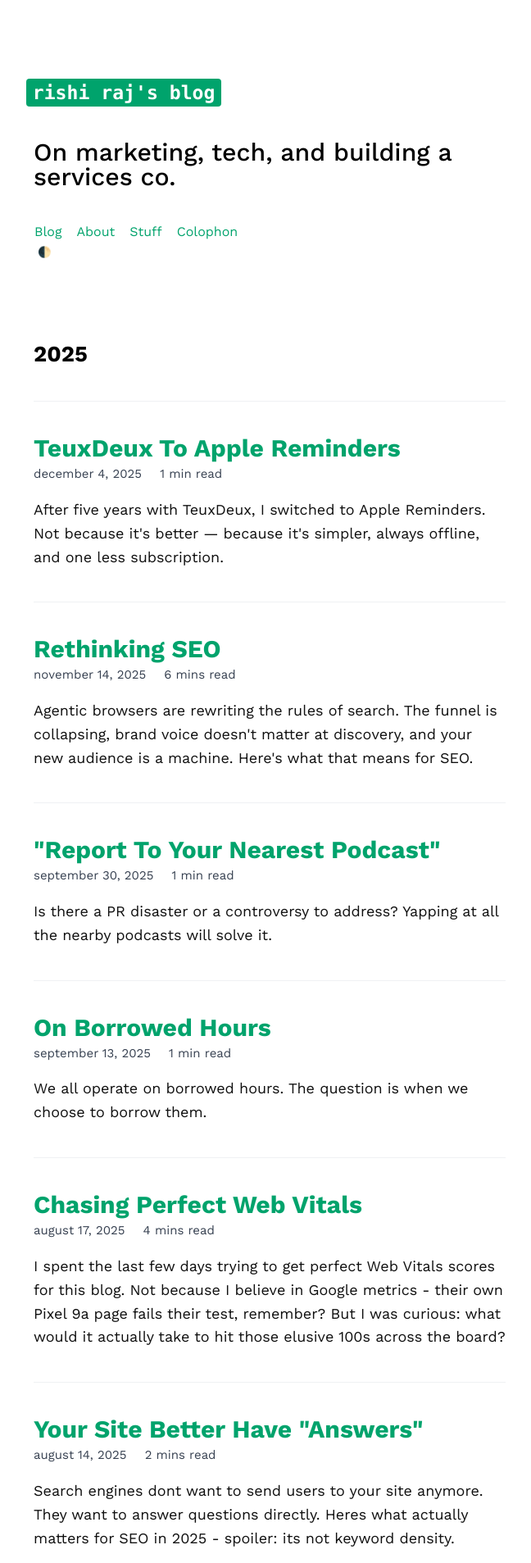
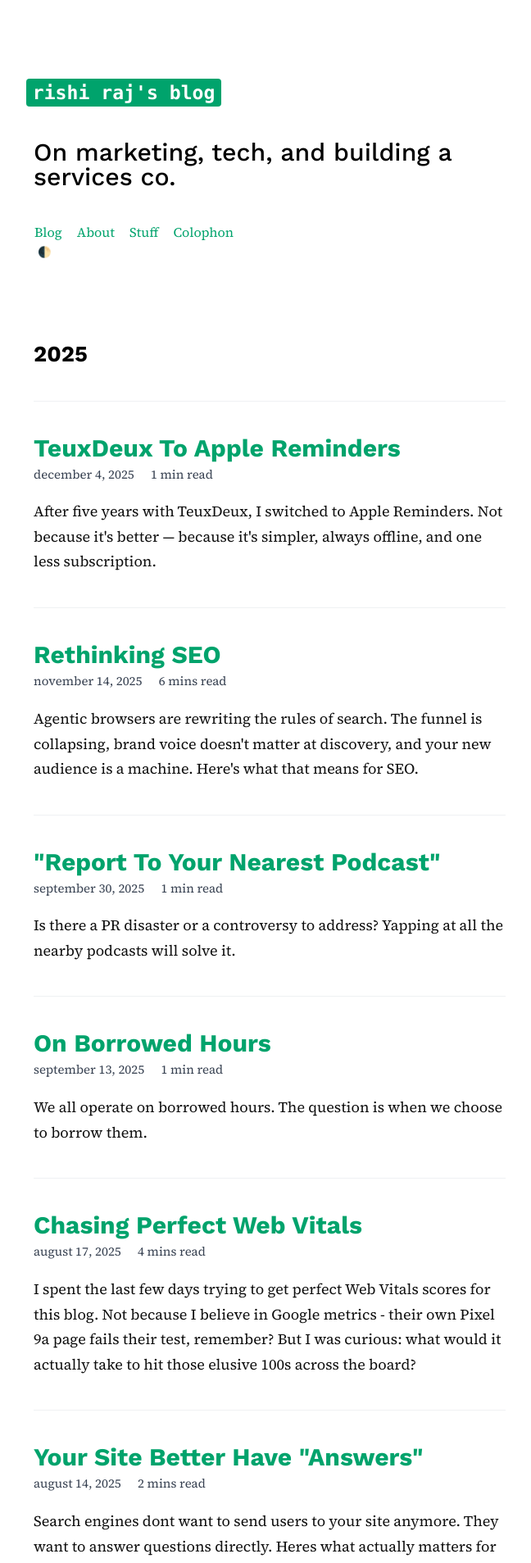
Before and after one commit to talkxo/rishiraj-blog-machine, a Jekyll site: the page built from index.html, in a window 1280 px wide. Shown: the top 1907 px of the page at 82% size, without its empty margins (311-959 px from the left). Built offline with Jekyll 4.4.1, drawn with Linux system fonts in a browser that asks for light colours.

Commit message:
style: update typography to Source Serif 4 and adjust global line-height

```diff
--- a/_includes/head.html
+++ b/_includes/head.html
@@ -434,17 +434,17 @@
 
   <!-- DNS prefetch for external domains -->
 
-  <!-- Google Fonts - Work Sans -->
+  <!-- Google Fonts -->
   <link rel="preconnect" href="https://fonts.googleapis.com">
   <link rel="preconnect" href="https://fonts.gstatic.com" crossorigin>
-  <link rel="preload" href="https://fonts.googleapis.com/css2?family=Work+Sans:wght@400;500;700&display=swap" as="style" onload="this.onload=null;this.rel='stylesheet'">
+  <link rel="preload" href="https://fonts.googleapis.com/css2?family=Source+Serif+4:ital,opsz,wght@0,8..60,300;0,8..60,400;0,8..60,500;0,8..60,700;1,8..60,400&family=Work+Sans:wght@400;500;700&display=swap" as="style" onload="this.onload=null;this.rel='stylesheet'">
   <noscript>
-    <link rel="stylesheet" href="https://fonts.googleapis.com/css2?family=Work+Sans:wght@400;500;700&display=swap">
+    <link rel="stylesheet" href="https://fonts.googleapis.com/css2?family=Source+Serif+4:ital,opsz,wght@0,8..60,300;0,8..60,400;0,8..60,500;0,8..60,700;1,8..60,400&family=Work+Sans:wght@400;500;700&display=swap">
   </noscript>
 
   <style>
-    /* Work Sans Font Import */
-    @import url('https://fonts.googleapis.com/css2?family=Work+Sans:wght@400;500;700&display=swap');
+    /* Fonts Import */
+    @import url('https://fonts.googleapis.com/css2?family=Source+Serif+4:ital,opsz,wght@0,8..60,300;0,8..60,400;0,8..60,500;0,8..60,700;1,8..60,400&family=Work+Sans:wght@400;500;700&display=swap');
 
     /* Critical CSS for LCP/CLS optimization */
     :root {
@@ -471,8 +471,8 @@
 
     /* Font definitions with CLS prevention */
     body {
-      font-family: 'Work Sans', -apple-system, BlinkMacSystemFont, 'Segoe UI', Roboto, sans-serif;
-      font-weight: 300; /* Light */
+      font-family: 'Source Serif 4', 'Source Serif Pro', Georgia, serif;
+      font-weight: 400; /* Regular */
       margin: 0;
       padding: 0;
       background: var(--color-bg);
@@ -503,9 +503,9 @@
 
     /* Critical content area */
     .c-archives__description {
-      font-family: 'Work Sans', -apple-system, BlinkMacSystemFont, 'Segoe UI', Roboto, sans-serif;
-      font-weight: 300; /* Light */
-      line-height: 1.6;
+      font-family: 'Source Serif 4', 'Source Serif Pro', Georgia, serif;
+      font-weight: 400; /* Regular */
+      line-height: 1.7;
       color: var(--color-text);
       contain: layout style;
     }
@@ -523,7 +523,7 @@
 
     /* Ensure consistent line heights to prevent CLS */
     body {
-      line-height: 1.6;
+      line-height: 1.7;
     }
 
     h1, h2, h3, h4, h5, h6 {
@@ -643,8 +643,9 @@
       if ('fonts' in document) {
         // Load fonts
         var fontPromises = [
-          document.fonts.load('400 16px "Work Sans"'),
-          document.fonts.load('700 16px "Work Sans"')
+          document.fonts.load('400 16px "Source Serif 4"'),
+          document.fonts.load('700 16px "Source Serif 4"'),
+          document.fonts.load('500 16px "Work Sans"')
         ];
 
         // Mark fonts as loaded when ready
--- a/_layouts/default.html
+++ b/_layouts/default.html
@@ -27,8 +27,9 @@
       window.addEventListener('load', function() {
         if ('fonts' in document) {
           Promise.all([
-            document.fonts.load('400 1em "Work Sans"'),
-            document.fonts.load('700 1em "Work Sans"')
+            document.fonts.load('400 1em "Source Serif 4"'),
+            document.fonts.load('700 1em "Source Serif 4"'),
+            document.fonts.load('400 1em "Work Sans"')
           ]).then(function() {
             document.documentElement.classList.add('fonts-loaded');
             console.log('Critical fonts loaded');
--- a/_sass/components/_article.scss
+++ b/_sass/components/_article.scss
@@ -50,8 +50,8 @@
 
 .c-article__main {
     @include fs--body;
-    font-family: 'Work Sans', -apple-system, BlinkMacSystemFont, 'Segoe UI', Roboto, sans-serif;
-    font-weight: 300; /* Light */
+    font-family: 'Source Serif 4', 'Source Serif Pro', Georgia, serif;
+    font-weight: 400; /* Regular */
 
     margin-bottom: 3rem; // 50px
     color: var(--color-text, #404040);
--- a/_sass/components/_page.scss
+++ b/_sass/components/_page.scss
@@ -110,7 +110,7 @@
     @include fs--body;
     color: var(--color-muted);
     margin-bottom: 2rem;
-    line-height: 1.6;
+    line-height: 1.7;
 
     a {
         color: var(--color-accent);
--- a/_sass/helpers/_mixins.scss
+++ b/_sass/helpers/_mixins.scss
@@ -21,7 +21,7 @@
 }
 
 @mixin ff--serif($font-weight: normal) {
-    font-family: 'Work Sans', -apple-system, BlinkMacSystemFont, 'Segoe UI', Roboto, sans-serif;
+    font-family: 'Source Serif 4', 'Source Serif Pro', Georgia, serif;
     font-weight: $font-weight;
     color: var(--color-text, #404040);
 }
@@ -52,7 +52,7 @@
 }
 
 @mixin fs--body {
-    line-height: 1.6;
+    line-height: 1.7;
     font-size: 1.125rem;
 }
 
```
